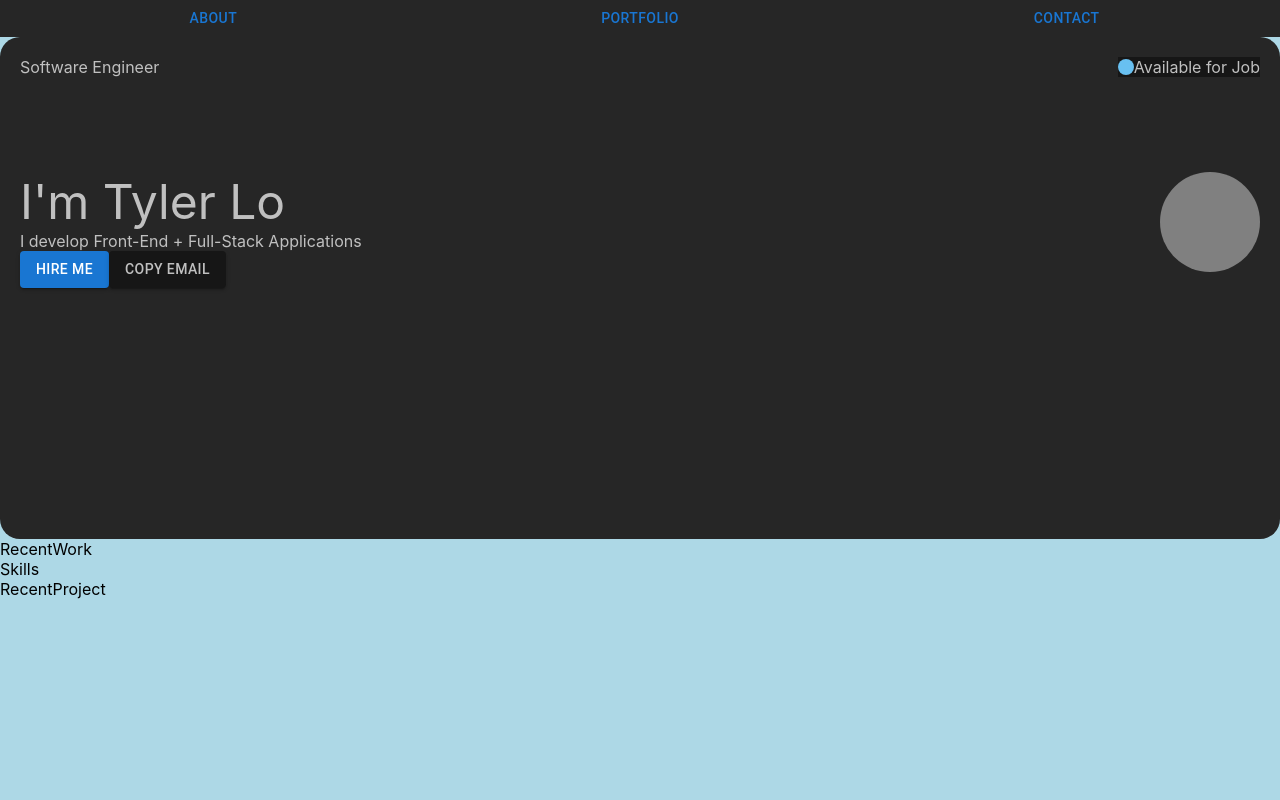
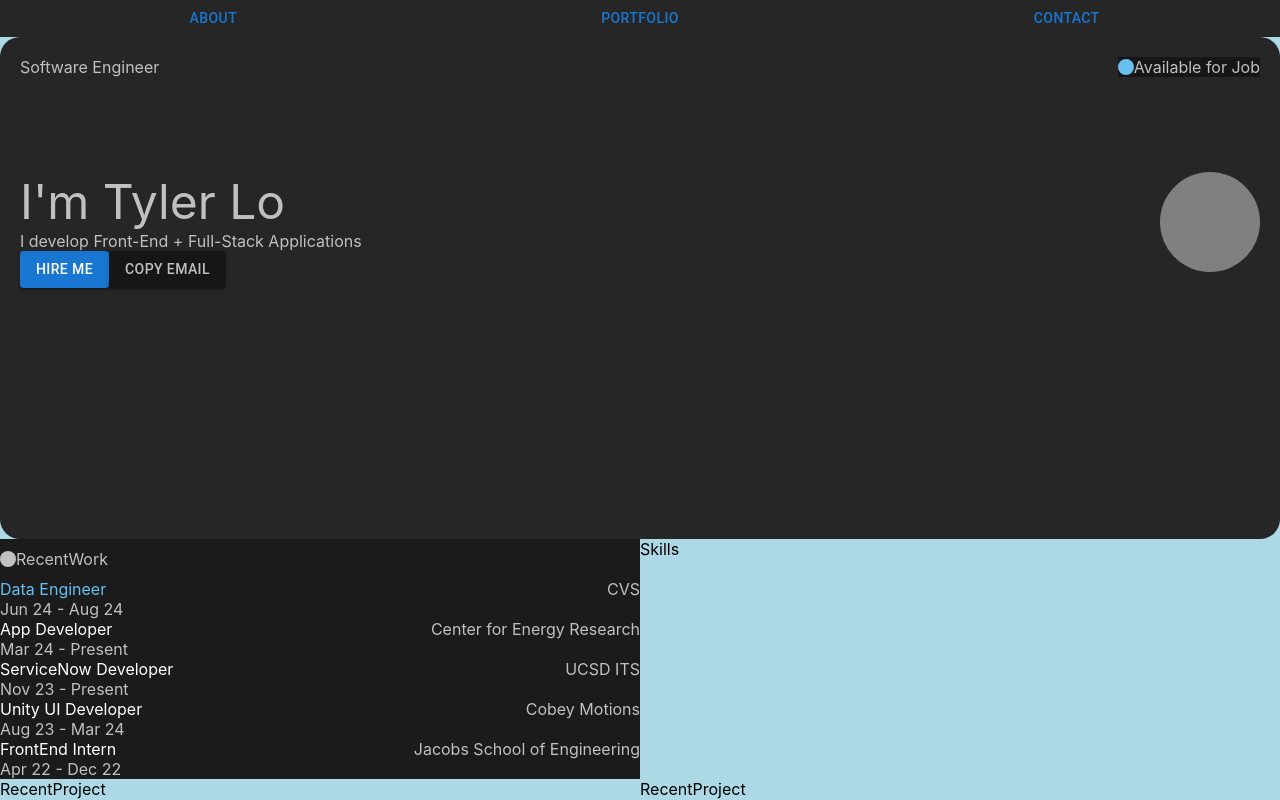
Before and after one commit to TylerLo416/TylerLoPortfolioWebsite, a React (Create React App) app in the folder portfolio/: page / in a window 1280 px wide. Built offline with nearby package versions, Linux system fonts and the light colour scheme.

Commit message:
jsx for recentWork

```diff
--- a/portfolio/src/App.css
+++ b/portfolio/src/App.css
@@ -1,4 +1,9 @@
-  .App-header {
+.App-header {
   background-color: lightblue;
   min-height: 100vh;
 }
+
+.two_column {
+    display: grid;
+    grid-template-columns: 1fr 1fr;
+}
--- a/portfolio/src/App.js
+++ b/portfolio/src/App.js
@@ -8,9 +8,12 @@ function App() {
       <header className="App-header">
         <NavBar />
         <IntroSection />
-        <RecentWork />
-        <Skills />
-        <RecentProject />
+        <div className="two_column">
+          <RecentWork />
+          <Skills />
+          <RecentProject />
+          <RecentProject />
+        </div>
       </header>
     </div>
   );
--- a/portfolio/src/components/IntroSection/IntroSection.jsx
+++ b/portfolio/src/components/IntroSection/IntroSection.jsx
@@ -10,6 +10,7 @@ const IntroSection = () => {
         <div></div>
         <div className={styles.right_column}>
           <JobAvailability />
+          <div className={styles.faded_gray}></div>
         </div>
         <div>
           <div className={`${styles['name']} ${styles['faded_gray']}`}>I'm Tyler Lo</div>
--- a/portfolio/src/components/RecentWork/RecentWork.jsx
+++ b/portfolio/src/components/RecentWork/RecentWork.jsx
@@ -1,8 +1,35 @@
 import React from 'react'
+import styles from './RecentWork.module.css';
+
+
+const WorkExperience = ({ jobTitle, date, company, index}) => {
+  const title_color = index === 0 ? styles.blue_title : styles.white_title;
+  return (
+    <div className={styles.workexperience}>
+      <div className={styles.left_column}>
+        <div className={title_color}>{jobTitle}</div>
+        <div className={styles.date_company_color}>{date}</div>
+      </div>
+      <div className={styles.date_company_color}>{company}</div>
+    </div>
+  )
+}
 
 const RecentWork = () => {
   return (
-    <div>RecentWork</div>
+    <div className={styles.recentwork}>
+      <div className={styles.header_container}>
+        <div className={styles.circle}></div> {/* Blue circle */}
+        <div id={styles.header}>RecentWork</div>
+      </div>
+      <WorkExperience index={0} jobTitle="Data Engineer" date="Jun 24 - Aug 24" company="CVS"/>
+      <WorkExperience jobTitle="App Developer" date="Mar 24 - Present" company="Center for Energy Research"/>
+      <WorkExperience jobTitle="ServiceNow Developer" date="Nov 23 - Present" company="UCSD ITS"/>
+      <WorkExperience jobTitle="Unity UI Developer" date="Aug 23 - Mar 24" company="Cobey Motions"/>
+      <WorkExperience jobTitle="FrontEnd Intern" date="Apr 22 - Dec 22" company="Jacobs School of Engineering" />
+
+
+    </div>
   )
 }
 
--- /dev/null
+++ b/portfolio/src/components/RecentWork/RecentWork.module.css
@@ -0,0 +1,39 @@
+.recentwork {
+    display: grid;
+    grid-template-rows: 1fr 1fr 1fr 1fr 1fr;
+    background-color: #1B1B1B;
+}
+
+#header {
+    color: #C0C0C0;
+}
+
+.workexperience {
+    display: flex;
+    flex-direction: row;
+    justify-content: space-between;
+}
+
+.blue_title {
+    color: #68C0F1;
+}
+
+.white_title {
+    color: white;
+}
+
+.date_company_color {
+    color: #C0C0C0;
+}
+
+.circle {
+    width: 1em; /* Adjust circle size as needed */
+    height: 1em; /* Adjust circle size as needed */
+    background-color: #C0C0C0; /* Blue color */
+    border-radius: 50%; /* Make it a circle */
+}
+
+.header_container {
+    display: flex;
+    align-items: center;
+}
```
